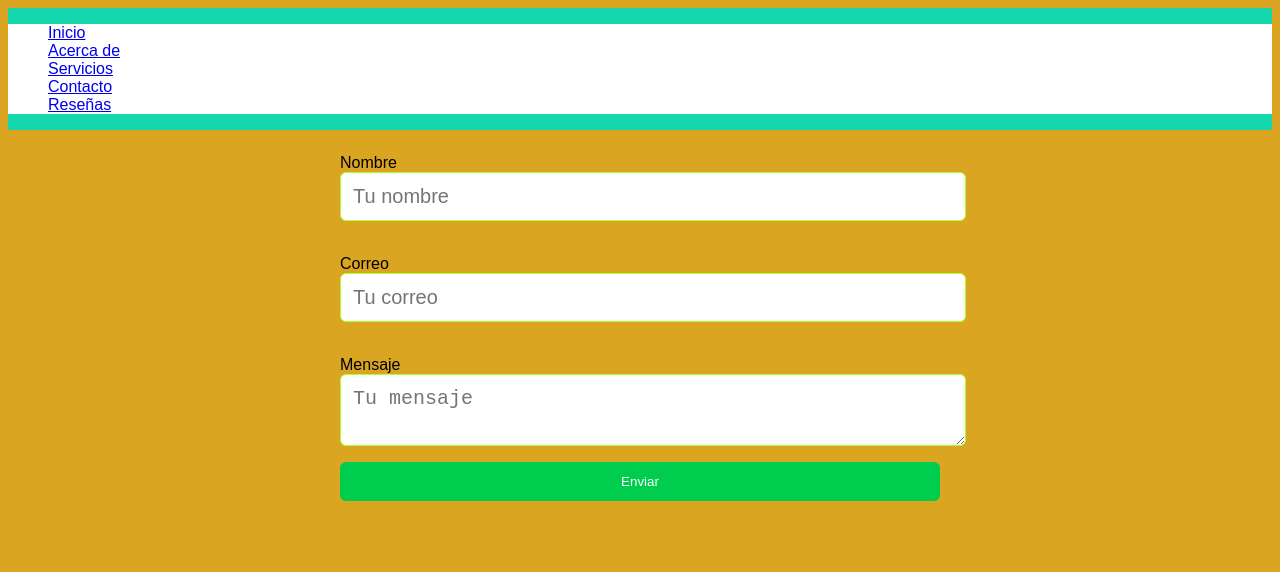
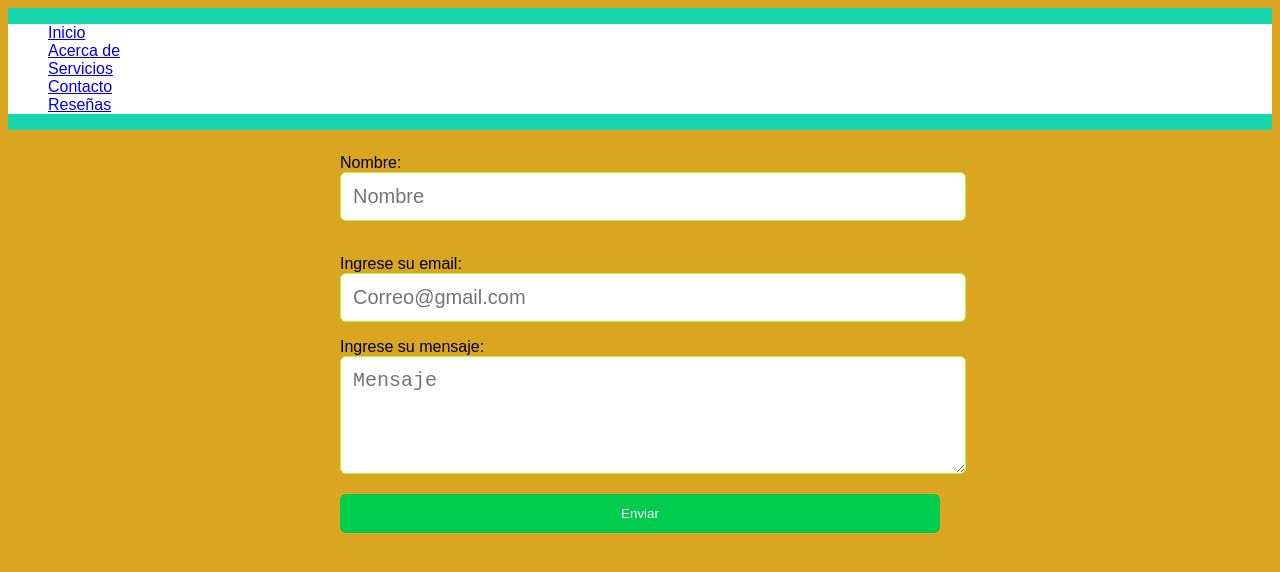
Before and after one commit to Nahuel-png/MiPagina, a plain HTML site: page docs/pages/contacto.html in a window 1280 px wide. Drawn offline with Linux system fonts and the light colour scheme.

Commit message:
Cambios funcioamiento y estetica

```diff
--- a/docs/pages/contacto.html
+++ b/docs/pages/contacto.html
@@ -21,14 +21,24 @@
 </ul>
       </nav>
     <section id="contacto">
-   <form
-  action="https://formspree.io/f/mblzgqwn"
+  <form
+  action="https://formspree.io/f/xkgvarao"
   method="POST"
 >
-      Nombre<input type="text" placeholder="Tu nombre"><br>
-      Correo<input type="email" placeholder="Tu correo"><br>
-      Mensaje<textarea placeholder="Tu mensaje"></textarea>
-      <button type="submit">Enviar</button>
+
+    <label for="nombre">Nombre:</label>
+     <input type="text" id="nombre" name="nombre" placeholder="Nombre" required><br>
+  <label>
+    Ingrese su email:
+    <input type="email" id="email" name="email" placeholder="Correo@gmail.com" required><br>
+  </label>
+  <label>
+    Ingrese su mensaje:
+     <textarea id="mensaje" name="mensaje" rows="4" cols="50"  placeholder="Mensaje" required></textarea>
+  </label>
+
+  <button type="submit">Enviar</button>
+</form>
 
    </form>
 </section>
```
